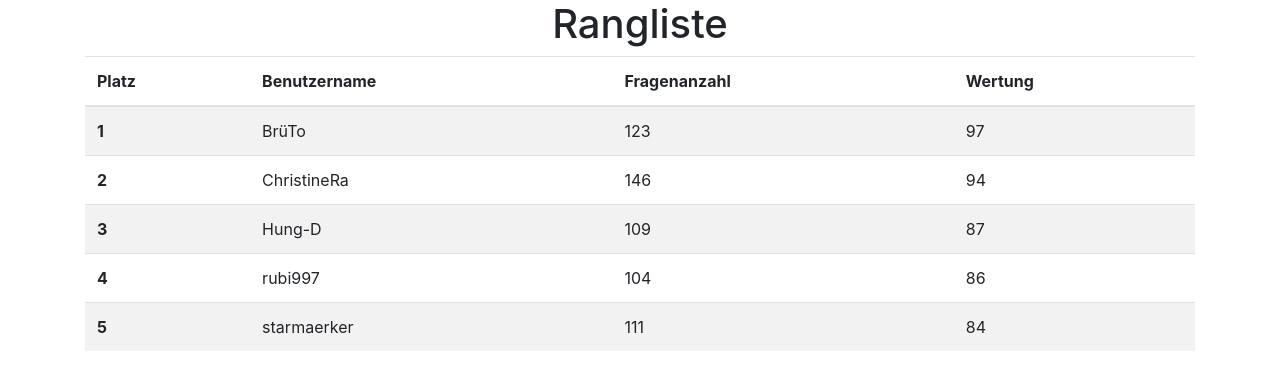
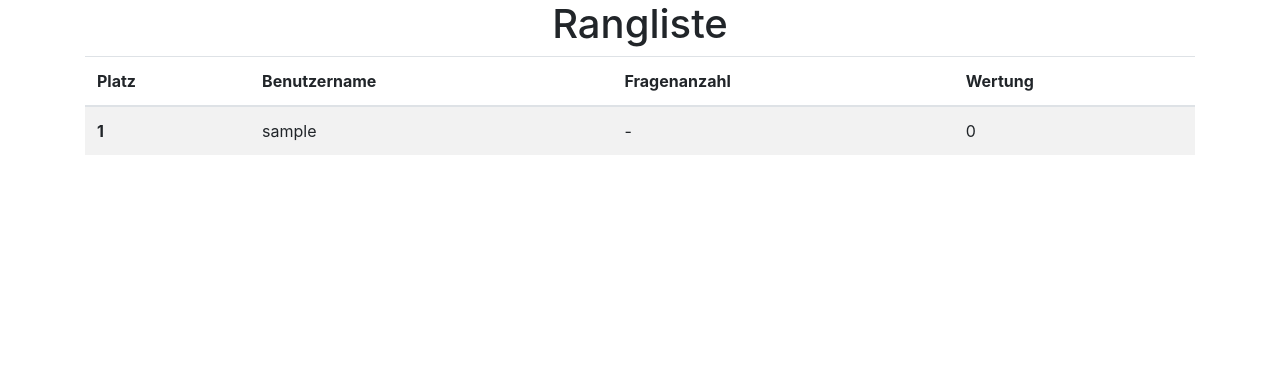
Before and after one commit to ISEF-Online-Quizsystem/Online-Quizsystem, a Flask app: page /highscore in a window 1280 px wide. Shown: the part 57-447 px from the top of the page. Run offline with Flask 2, Linux system fonts and the light colour scheme; the visitor is signed in with stand-in values (Sample User, id 1); data comes from the database, SQL or seed files in the repository; parts of the project's set-up code (start-up, migrations or seed data) failed here and were passed over; some libraries are stand-ins or nearby versions.

Commit message:
get realtime highscore list

```diff
--- a/app/routes.py
+++ b/app/routes.py
@@ -210,7 +210,10 @@ def questions():
 @app.route('/highscore', methods=['GET', 'POST'])
 @login_required
 def highscore():
-    return render_template('highscore.html')
+    user = User.query.filter_by().all()
+    user.sort(key=lambda x: x.score, reverse=True)
+    #print([item.username for item in user])
+    return render_template('highscore.html', user=user)
 
 
 @app.route('/result')
--- a/app/templates/highscore.html
+++ b/app/templates/highscore.html
@@ -13,36 +13,14 @@
         </tr>
       </thead>
       <tbody>
-        <tr>
-          <th scope="row">1</th>
-          <td>BrüTo</td>
-          <td>123</td>
-          <td>97</td>
-        </tr>
-        <tr>
-          <th scope="row">2</th>
-          <td>ChristineRa</td>
-          <td>146</td>
-          <td>94</td>
-        </tr>
-        <tr>
-          <th scope="row">3</th>
-          <td>Hung-D</td>
-          <td>109</td>
-          <td>87</td>
-        </tr>
-        <tr>
-          <th scope="row">4</th>
-          <td>rubi997 </td>
-          <td>104</td>
-          <td>86</td>
-        </tr>
-        <tr>
-          <th scope="row">5</th>
-          <td>starmaerker</td>
-          <td>111</td>
-          <td>84</td>
-        </tr>
+          {% for u in user %}
+            <tr>
+              <th scope="row">{{ user.index(u) + 1 }}</th>
+              <td>{{ u.username }}</td>
+              <td>-</td>
+              <td>{{ u.score }}</td>
+            </tr>
+          {% endfor %}
       </tbody>
     </table>
 
```
